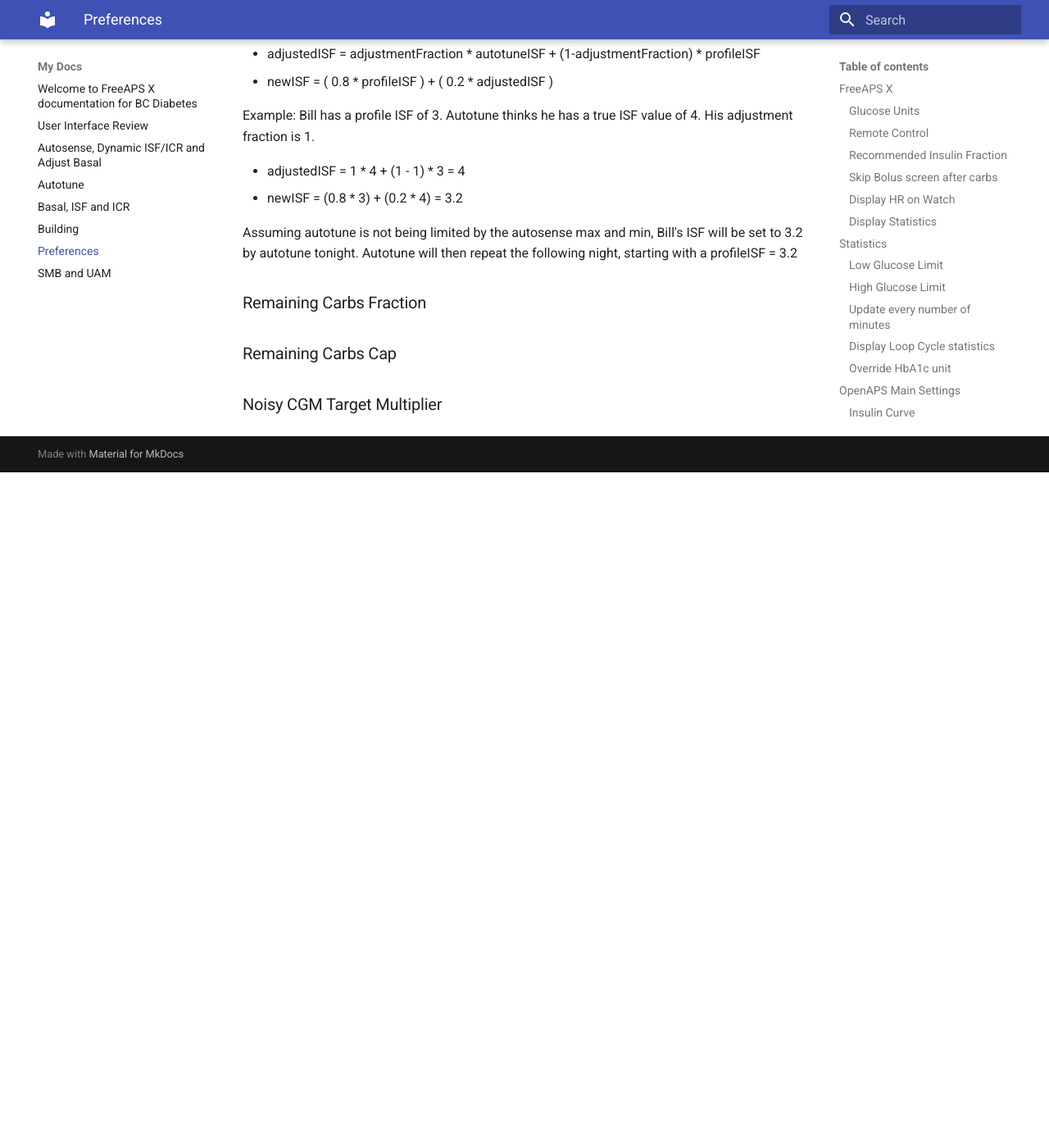
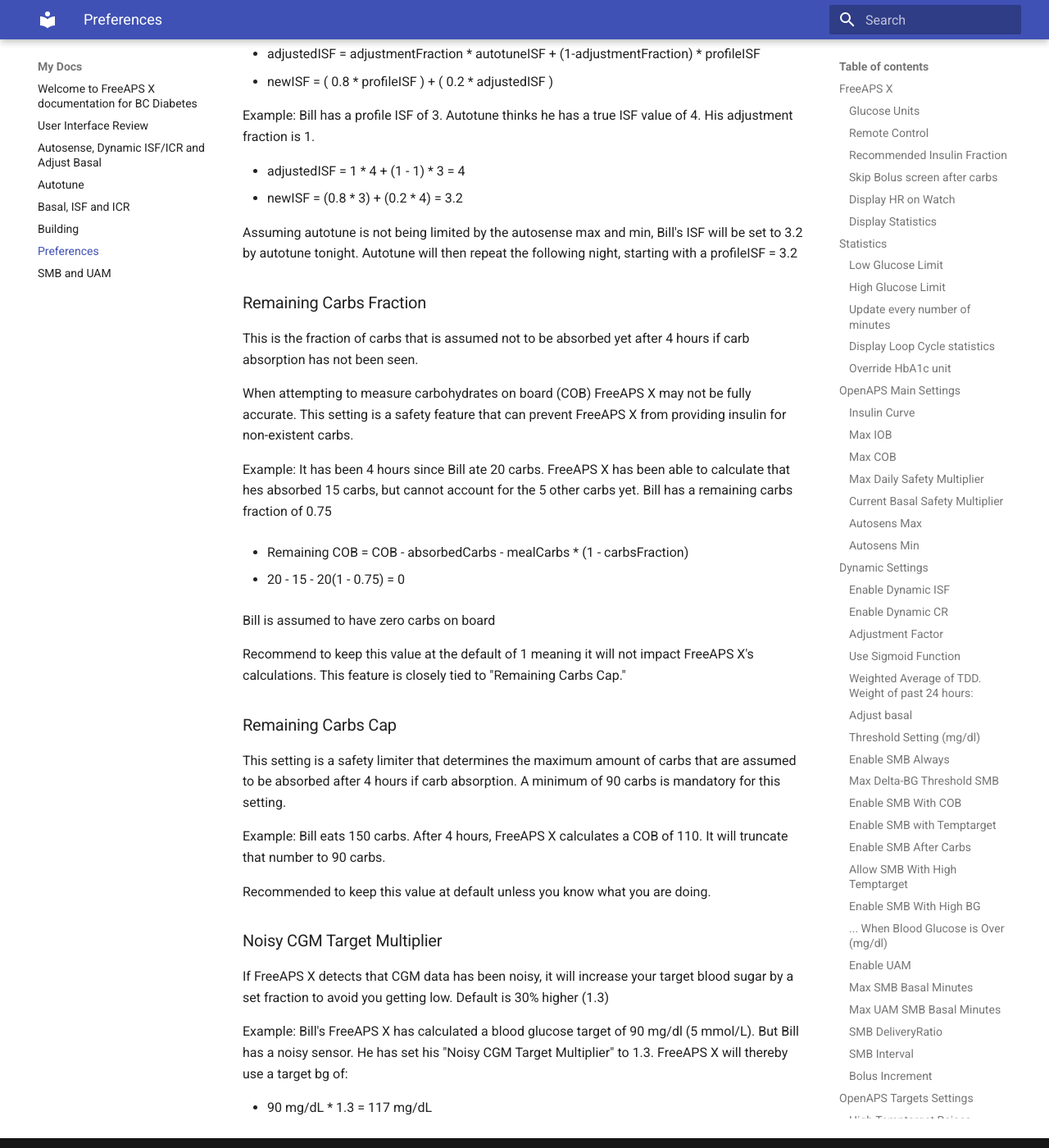
Before and after one commit to adamakeo/faxDocument, an MkDocs documentation site: the page built from docs/preferences.md, in a window 1280 px wide and 1400 px high, scrolled down 15643 px. Shown: the whole window at 82% size. Built offline with MkDocs 1.6.1 and Material for MkDocs 9.7.7, drawn with Linux system fonts in a browser that asks for light colours; before the commit the page ends 16219 px from its top, so only the background shows below that.

Commit message:
Update preferences.md

```diff
--- a/docs/preferences.md
+++ b/docs/preferences.md
@@ -413,8 +413,30 @@
 Assuming autotune is not being limited by the autosense max and min, Bill's ISF will be set to 3.2 by autotune tonight. Autotune will then repeat the following night, starting with a profileISF = 3.2
 
 ### Remaining Carbs Fraction
+This is the fraction of carbs that is assumed not to be absorbed yet after 4 hours if carb absorption has not been seen.
 
+When attempting to measure carbohydrates on board (COB) FreeAPS X may not be fully accurate. This setting is a safety feature that can prevent FreeAPS X from providing insulin for non-existent carbs.
+
+Example: It has been 4 hours since Bill ate 20 carbs. FreeAPS X has been able to calculate that hes absorbed 15 carbs, but cannot account for the 5 other carbs yet. Bill has a remaining carbs fraction of 0.75
+
+- Remaining COB = COB - absorbedCarbs - mealCarbs * (1 - carbsFraction)
+
+- 20 - 15 - 20(1 - 0.75) = 0
+
+Bill is assumed to have zero carbs on board
+
+Recommend to keep this value at the default of 1 meaning it will not impact FreeAPS X's calculations. This feature is closely tied to "Remaining Carbs Cap."
 
 ### Remaining Carbs Cap
+This setting is a safety limiter that determines the maximum amount of carbs that are assumed to be absorbed after 4 hours if carb absorption. A minimum of 90 carbs is mandatory for this setting.
+
+Example: Bill eats 150 carbs. After 4 hours, FreeAPS X calculates a COB of 110. It will truncate that number to 90 carbs.
+
+Recommended to keep this value at default unless you know what you are doing.
 
 ### Noisy CGM Target Multiplier
+If FreeAPS X detects that CGM data has been noisy, it will increase your target blood sugar by a set fraction to avoid you getting low. Default is 30% higher (1.3)
+
+Example: Bill's FreeAPS X has calculated a blood glucose target of 90 mg/dl (5 mmol/L). But Bill has a noisy sensor. He has set his "Noisy CGM Target Multiplier" to 1.3. FreeAPS X will thereby use a target bg of:
+
+- 90 mg/dL * 1.3 = 117 mg/dL
```
